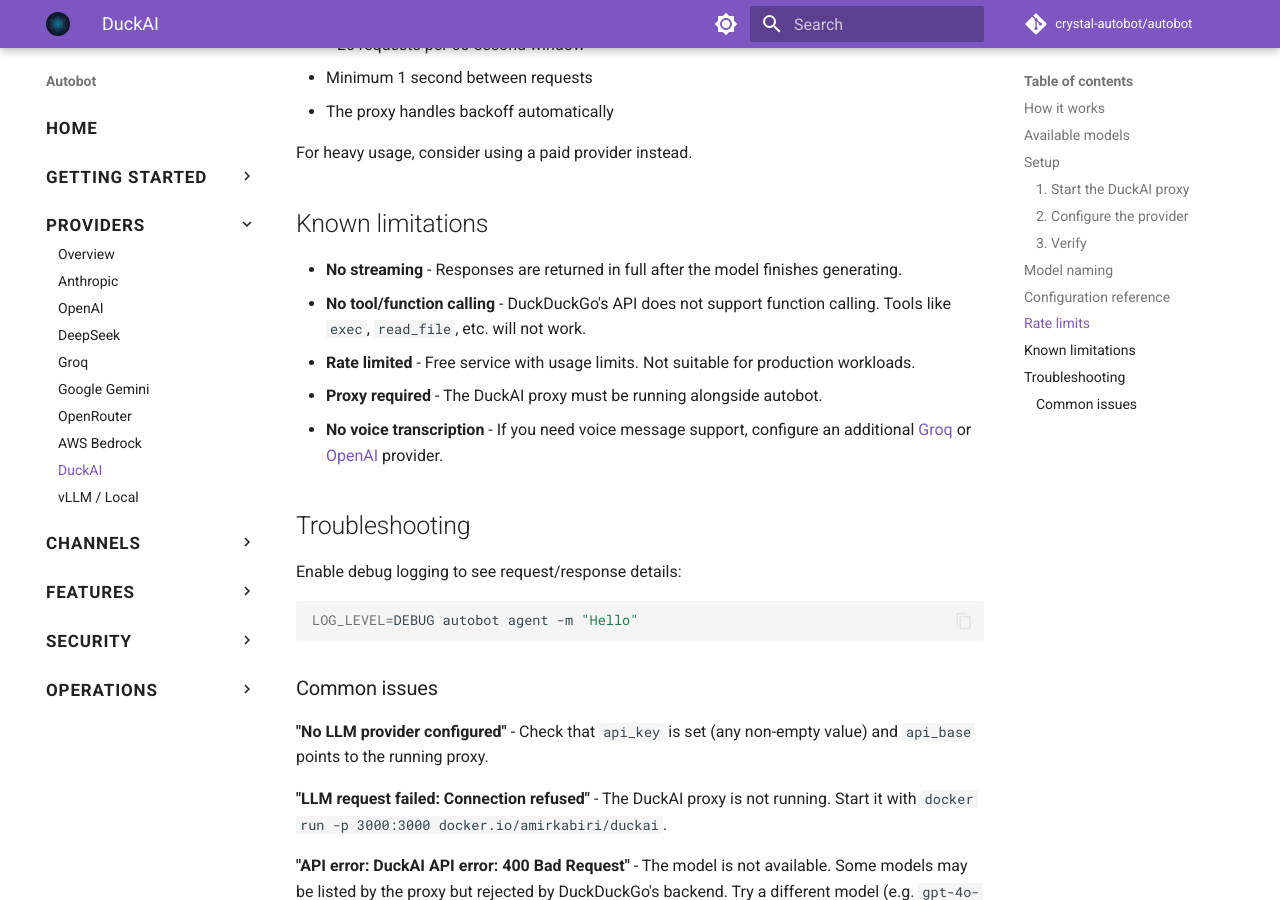
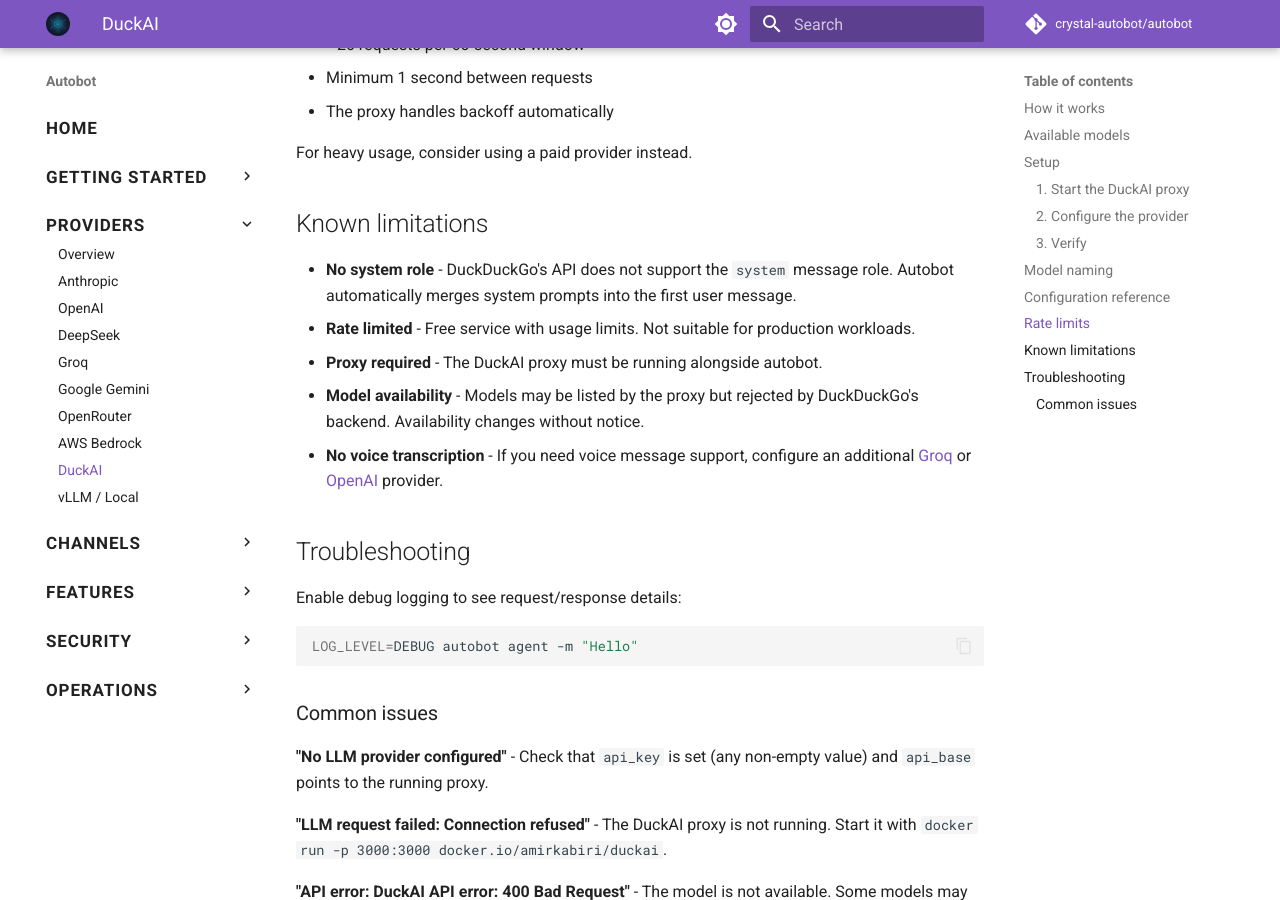
Before and after one commit to crystal-autobot/autobot, an MkDocs documentation site: the page built from docs/duckai.md, in a window 1280 px wide and 900 px high, scrolled down 2728 px. Built offline with MkDocs 1.6.1 and Material for MkDocs 9.7.7, drawn with Linux system fonts in a browser that asks for light colours; comment, search, counter and statistics services are not loaded.

Commit message:
fix: refresh docs

```diff
--- a/docs/duckai.md
+++ b/docs/duckai.md
@@ -110,10 +110,10 @@
 
 ## Known limitations
 
-- **No streaming** - Responses are returned in full after the model finishes generating.
-- **No tool/function calling** - DuckDuckGo's API does not support function calling. Tools like `exec`, `read_file`, etc. will not work.
+- **No system role** - DuckDuckGo's API does not support the `system` message role. Autobot automatically merges system prompts into the first user message.
 - **Rate limited** - Free service with usage limits. Not suitable for production workloads.
 - **Proxy required** - The DuckAI proxy must be running alongside autobot.
+- **Model availability** - Models may be listed by the proxy but rejected by DuckDuckGo's backend. Availability changes without notice.
 - **No voice transcription** - If you need voice message support, configure an additional [Groq](groq.md) or [OpenAI](openai.md) provider.
 
 ## Troubleshooting
```
Also changed, not shown: README.md (+6 -1 lines).
